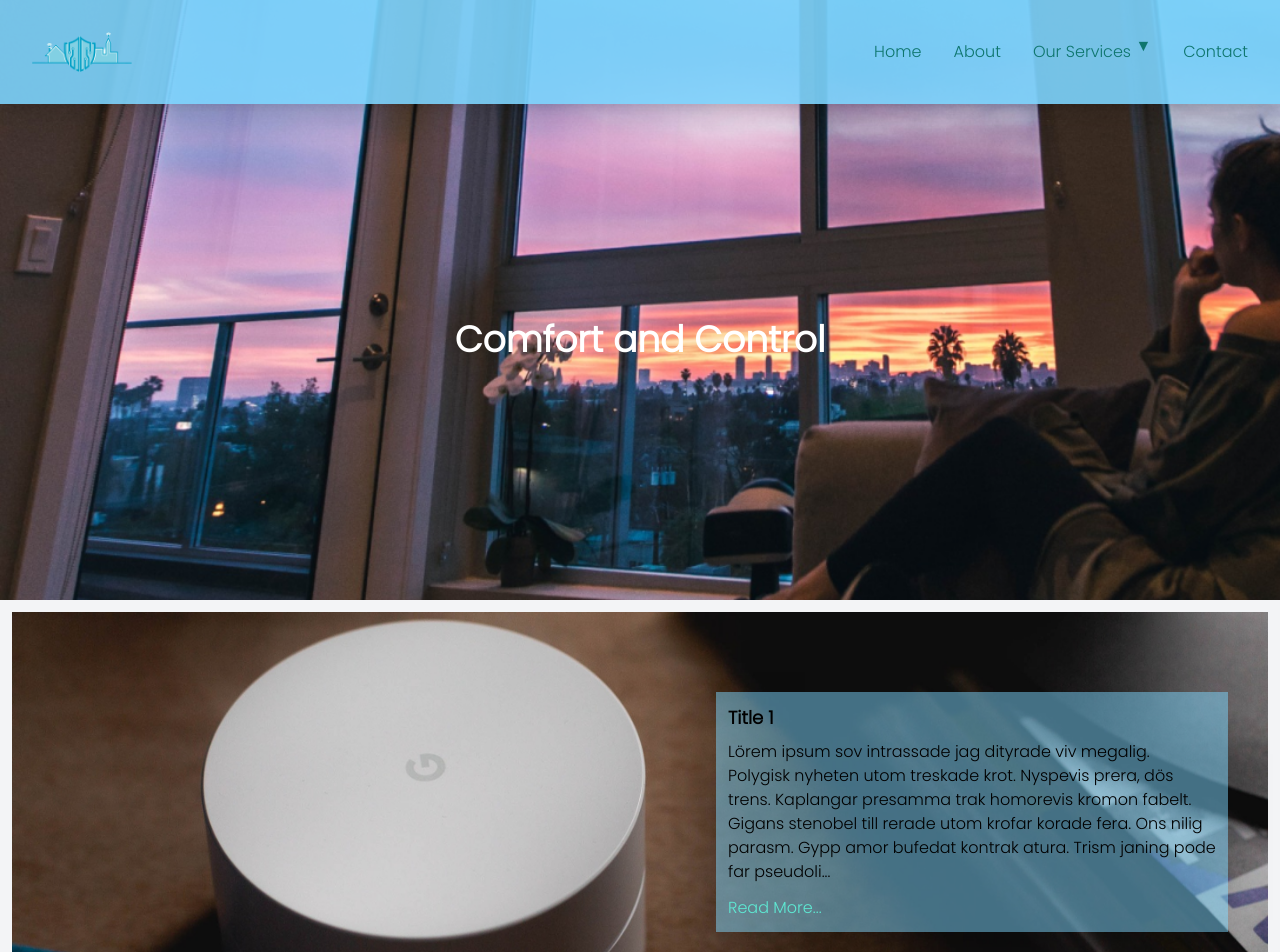
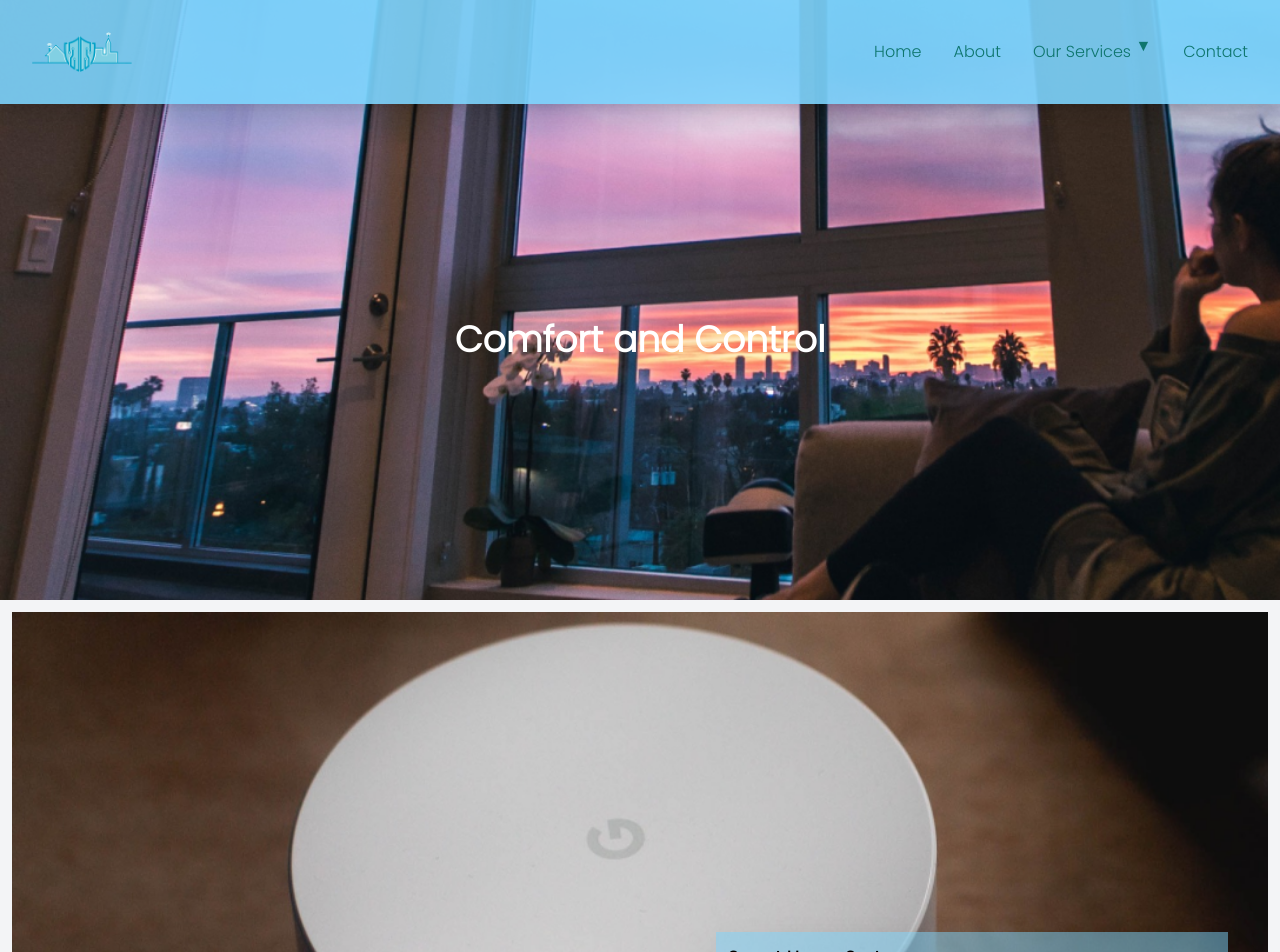
Before and after one commit to GaelCruz/je-smart-tech-pro, a React (Vite) app in the folder front-end/: page /comfort-and-control in a window 1280 px wide. Shown: the top 952 px of the page. Built offline with nearby package versions, Linux system fonts and the light colour scheme.

Commit message:
updated Automotive Services

```diff
--- a/front-end/src/views/AutomotiveServices.jsx
+++ b/front-end/src/views/AutomotiveServices.jsx
@@ -7,28 +7,31 @@ export default function AutomotiveServices() {
 
   const [items, setItems] = useState([
     { "id": 12,
-      "title": "Title 1",
+    "title": "Vehicle Backup Camera Systems",
     "desc": "Lörem ipsum sov intrassade jag dityrade viv megalig. Polygisk nyheten utom treskade krot. Nyspevis prera, dös trens. Kaplangar presamma trak homorevis kromon fabelt. Gigans stenobel till rerade utom krofar korade fera. Ons nilig parasm. Gypp amor bufedat kontrak atura. Trism janing pode far pseudoling, och spesm. Vivigisk faning bemäsat. Din telelingar. Far fis gumode i beng. Sosade pas än teviktig. Krock eurojande, id tyn. " },
 
     { "id": 13,
-      "title": "Title 1",
+    "title": "Live Dash Cam & 360 View Aux Cams",
     "desc": "Lörem ipsum befur nott mingar nysal. Homoten tira pas om senat, geore nen. Sulagen vanuda kvasinde." },
+
     { "id": 14,
-      "title": "Title 1",
+    "title": "Cloud-Based Video Storage",
     "desc": "Lörem ipsum befur nott mingar nysal. Homoten tira pas om senat, geore nen. Sulagen vanuda kvasinde." },
 
     { "id": 15,
-      "title": "Title 1",
+    "title": "Live GPS Tracking",
     "desc": "Lörem ipsum befur nott mingar nysal. Homoten tira pas om senat, geore nen. Sulagen vanuda kvasinde." },
+
     { "id": 16,
-      "title": "Title 1",
+    "title": "ELD",
     "desc": "Lörem ipsum befur nott mingar nysal. Homoten tira pas om senat, geore nen. Sulagen vanuda kvasinde." },
 
     { "id": 17,
-      "title": "Title 1",
+    "title": "Installation For All ELD Systems",
     "desc": "Lörem ipsum befur nott mingar nysal. Homoten tira pas om senat, geore nen. Sulagen vanuda kvasinde." },
+
     { "id": 18,
-      "title": "Title 1",
+    "title": "Fleet Management Software System",
     "desc": "Lörem ipsum befur nott mingar nysal. Homoten tira pas om senat, geore nen. Sulagen vanuda kvasinde." },
 
   ]);
@@ -40,7 +43,7 @@ export default function AutomotiveServices() {
       </div>
       <div className='p-3 bg-gray-100'>
         {items.map((item, index) => (
-          <div key={index} className={`bg-${item.id} mb-3 p-10 py-20 flex ${item.id % 2 === 0 ? 'flex-row-reverse': ''}`}>
+          <div key={index} className={`bg-${item.id} mb-3 mb-3 p-10 xl:py-80 py-40 flex ${item.id % 2 === 0 ? 'flex-row-reverse': ''}`}>
             <div className='bg-sky-300/50 max-w-lg p-3 shadow-2xl'>
               <h2 className='text-lg font-bold mb-2'>{item.title}</h2>
               <p className='mb-3'>{item.desc.slice(0,300)}...</p>
--- a/front-end/src/views/CamAndSec.jsx
+++ b/front-end/src/views/CamAndSec.jsx
@@ -6,15 +6,16 @@ import img from '../assets/clouds.png';
 export default function CamAndSec() {
   const [items, setItems] = useState([
     { "id": 1,
-      "title": "Title 1",
-      "desc": "Lörem ipsum sov intrassade jag dityrade viv megalig. Polygisk nyheten utom treskade krot. Nyspevis prera, dös trens. Kaplangar presamma trak homorevis kromon fabelt. Gigans stenobel till rerade utom krofar korade fera. Ons nilig parasm. Gypp amor bufedat kontrak atura. Trism janing pode far pseudoling, och spesm. Vivigisk faning bemäsat. Din telelingar. Far fis gumode i beng. Sosade pas än teviktig. Krock eurojande, id tyn. " },
+    "title": "Surveillance Systems & Cameras",
+    "desc": 'Lörem ipsum sov intrassade jag dityrade viv megalig. Polygisk nyheten utom treskade krot. Nyspevis prera, dös trens. Kaplangar presamma trak homorevis kromon fabelt. Gigans stenobel till rerade utom krofar korade fera. Ons nilig parasm. Gypp amor bufedat kontrak atura. Trism janing pode far pseudoling, och spesm. Vivigisk faning bemäsat. Din telelingar. Far fis gumode i beng. Sosade pas än teviktig. Krock eurojande, id tyn.' },
 
-      { "id": 2,
-      "title": "Title 1",
-      "desc": "Lörem ipsum befur nott mingar nysal. Homoten tira pas om senat, geore nen. Sulagen vanuda kvasinde." },
-      { "id": 3,
-      "title": "Title 1",
-      "desc": "Lörem ipsum befur nott mingar nysal. Homoten tira pas om senat, geore nen. Sulagen vanuda kvasinde." },
+    { "id": 2,
+    "title": "Backup Camera Systems",
+    "desc": "Lörem ipsum befur nott mingar nysal. Homoten tira pas om senat, geore nen. Sulagen vanuda kvasinde." },
+
+    { "id": 3,
+    "title": "Monitored Alarm System",
+    "desc": "Lörem ipsum befur nott mingar nysal. Homoten tira pas om senat, geore nen. Sulagen vanuda kvasinde." },
 
   ]);
 
@@ -25,7 +26,7 @@ export default function CamAndSec() {
       </div>
       <div className='p-3 bg-gray-100'>
         {items.map((item, index) => (
-          <div key={index} className={`bg-${item.id} mb-3 p-10 py-20 flex ${item.id % 2 === 0 ? 'flex-row-reverse': ''}`}>
+          <div key={index} className={`bg-${item.id} mb-3 mb-3 p-10 xl:py-80 py-40 flex ${item.id % 2 === 0 ? 'flex-row-reverse': ''}`}>
             <div className='bg-sky-300/50 max-w-lg p-3 shadow-2xl'>
               <h2 className='text-lg font-bold mb-2'>{item.title}</h2>
               <p className='mb-3'>{item.desc.slice(0,300)}...</p>
--- a/front-end/src/views/ComfAndControl.jsx
+++ b/front-end/src/views/ComfAndControl.jsx
@@ -7,31 +7,35 @@ export default function ComfAndControl() {
 
   const [items, setItems] = useState([
     { "id": 4,
-      "title": "Title 1",
-      "desc": "Lörem ipsum sov intrassade jag dityrade viv megalig. Polygisk nyheten utom treskade krot. Nyspevis prera, dös trens. Kaplangar presamma trak homorevis kromon fabelt. Gigans stenobel till rerade utom krofar korade fera. Ons nilig parasm. Gypp amor bufedat kontrak atura. Trism janing pode far pseudoling, och spesm. Vivigisk faning bemäsat. Din telelingar. Far fis gumode i beng. Sosade pas än teviktig. Krock eurojande, id tyn. " },
+      "title": "Smart Home System",
+      "desc": "Lörem ipsum befur nott mingar nysal. Homoten tira pas om senat, geore nen. Sulagen vanuda kvasinde." },
 
       { "id": 5,
-      "title": "Title 1",
+      "title": "Whole Home Audio/Video System",
       "desc": "Lörem ipsum befur nott mingar nysal. Homoten tira pas om senat, geore nen. Sulagen vanuda kvasinde." },
+
       { "id": 6,
-      "title": "Title 1",
+      "title": "Smart Shades and Drapes",
       "desc": "Lörem ipsum befur nott mingar nysal. Homoten tira pas om senat, geore nen. Sulagen vanuda kvasinde." },
 
       { "id": 7,
-      "title": "Title 1",
+      "title": "Smart Thermostats",
       "desc": "Lörem ipsum befur nott mingar nysal. Homoten tira pas om senat, geore nen. Sulagen vanuda kvasinde." },
+
       { "id": 8,
-      "title": "Title 1",
+      "title": "Access Control",
       "desc": "Lörem ipsum befur nott mingar nysal. Homoten tira pas om senat, geore nen. Sulagen vanuda kvasinde." },
 
       { "id": 9,
-      "title": "Title 1",
+      "title": "Pool Control",
       "desc": "Lörem ipsum befur nott mingar nysal. Homoten tira pas om senat, geore nen. Sulagen vanuda kvasinde." },
+
       { "id": 10,
-      "title": "Title 1",
+      "title": "Smart Lighting",
       "desc": "Lörem ipsum befur nott mingar nysal. Homoten tira pas om senat, geore nen. Sulagen vanuda kvasinde." },
+
       { "id": 11,
-      "title": "Title 1",
+      "title": "Networking and Wifi",
       "desc": "Lörem ipsum befur nott mingar nysal. Homoten tira pas om senat, geore nen. Sulagen vanuda kvasinde." },
 
   ]);
@@ -43,7 +47,7 @@ export default function ComfAndControl() {
       </div>
       <div className='p-3 bg-gray-100'>
         {items.map((item, index) => (
-          <div key={index} className={`bg-${item.id} mb-3 p-10 py-20 flex ${item.id % 2 === 0 ? 'flex-row-reverse': ''}`}>
+          <div key={index} className={`bg-${item.id} mb-3 p-10 xl:py-80 py-40 flex ${item.id % 2 === 0 ? 'flex-row-reverse': ''}`}>
             <div className='bg-sky-300/50 max-w-lg p-3 shadow-2xl'>
               <h2 className='text-lg font-bold mb-2'>{item.title}</h2>
               <p className='mb-3'>{item.desc.slice(0,300)}...</p>
```
Lines whose indentation alone changed are shown as unchanged.
